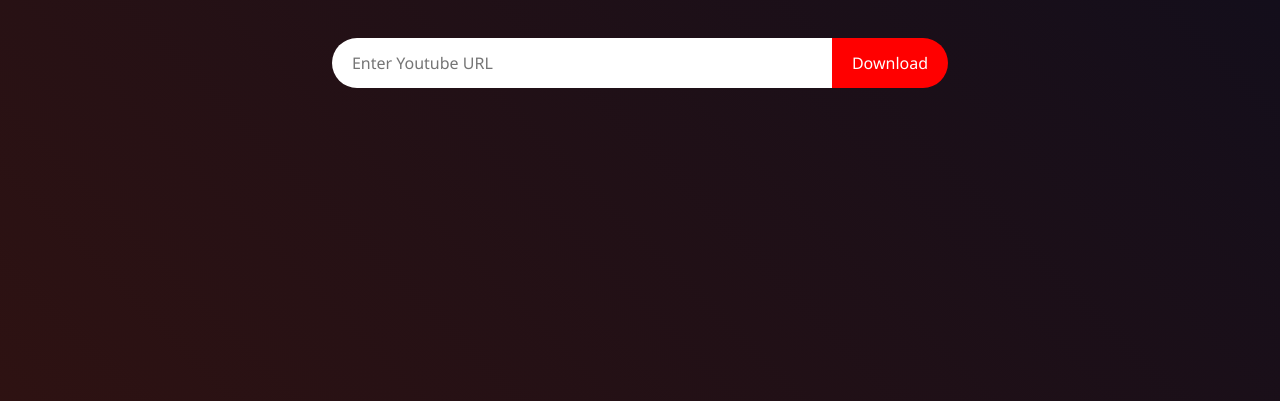
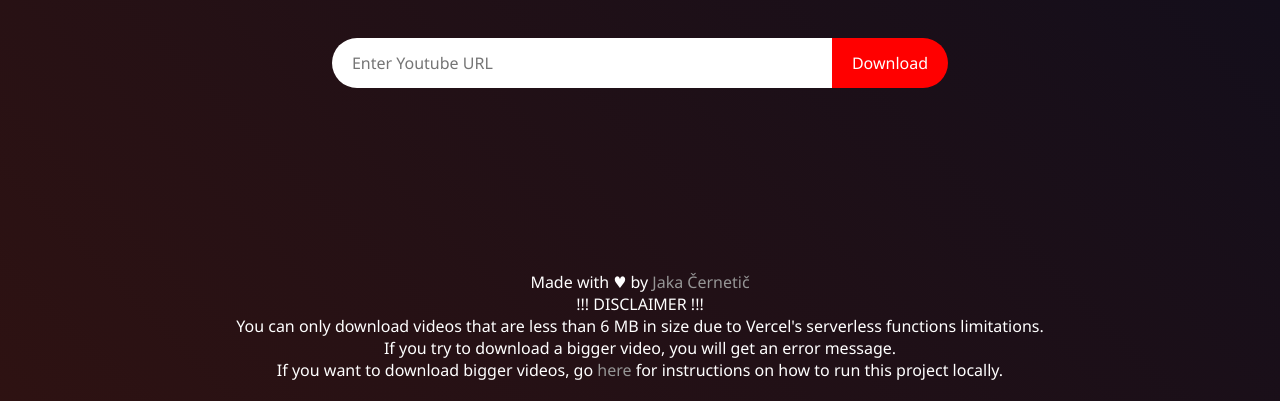
Before and after one commit to jakecernet/YoutubeDownloader, a website: page client/index.html in a window 1280 px wide. Shown: the part 399-800 px from the top of the page. Drawn offline with Linux system fonts and the light colour scheme.

Commit message:
disclaimer

```diff
--- a/client/index.html
+++ b/client/index.html
@@ -36,6 +36,15 @@
       <p></p>
     </div>
   </div>
+  <footer>
+    <p>
+      Made with <span>&hearts;</span> by <a href="https://cernetic.cc">Jaka Černetič</a>
+    </p>
+    <p>!!! DISCLAIMER !!!</p>
+    <p>You can only download videos that are less than 6 MB in size due to Vercel's serverless functions limitations.</p>
+    <p>If you try to download a bigger video, you will get an error message.</p>
+    <p>If you want to download bigger videos, go <a href="https://github.com/jakecernet/YoutubeDownloader">here</a> for instructions on how to run this project locally.</p>
+  </footer>
   <script src="index.js"></script>
 </body>
 
--- a/client/style.css
+++ b/client/style.css
@@ -140,3 +140,19 @@
     font-size: 1.5rem;
     color: #fff;
 }
+
+footer {
+    bottom: 0;
+    width: 100%;
+    max-width: 1200px;
+    margin: 0 auto;
+    position: fixed;
+    margin-bottom: 20px;
+    font-size: 1rem;
+    color: #fff;
+}
+
+footer a {
+    text-decoration: none;
+    color: #969696;
+}
```
